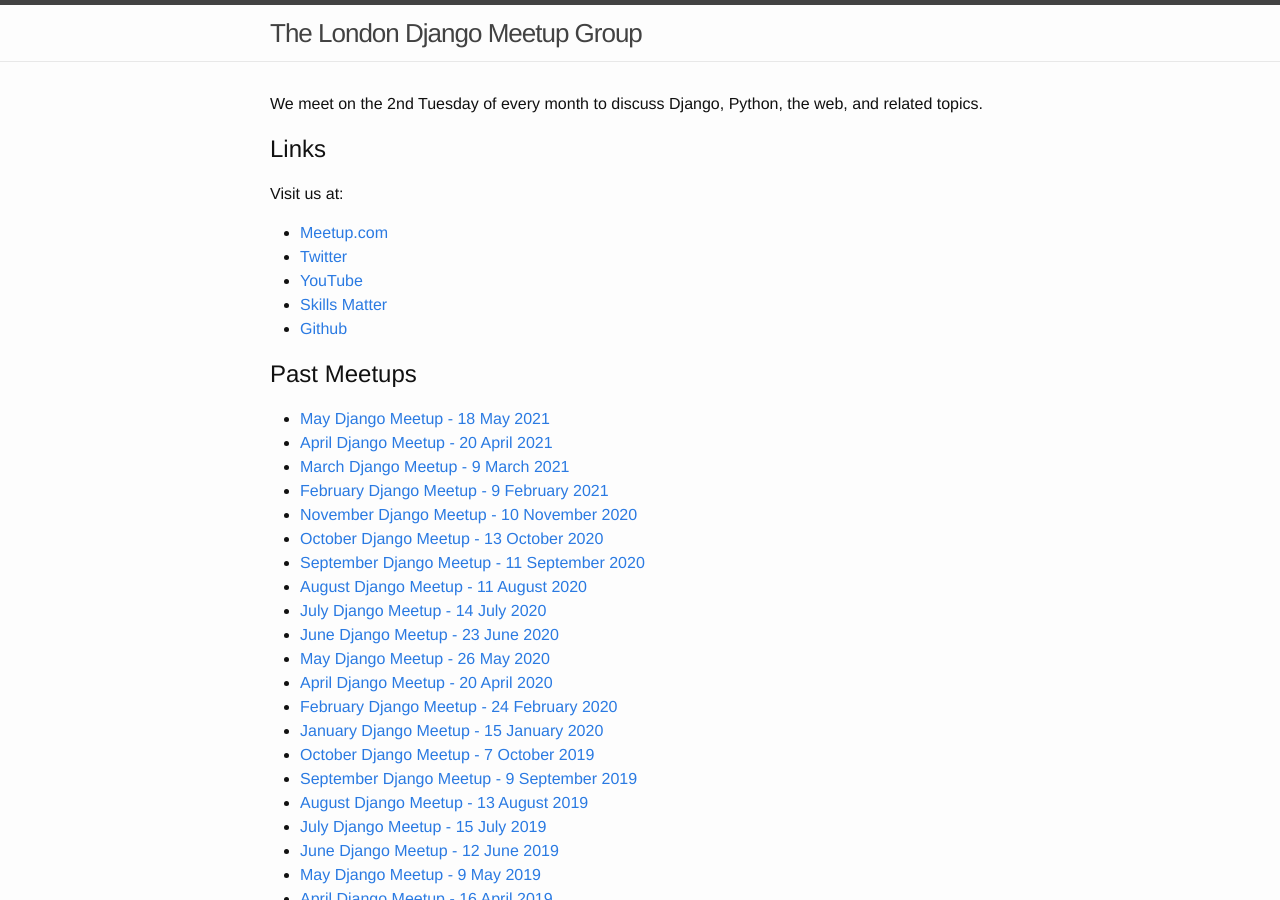
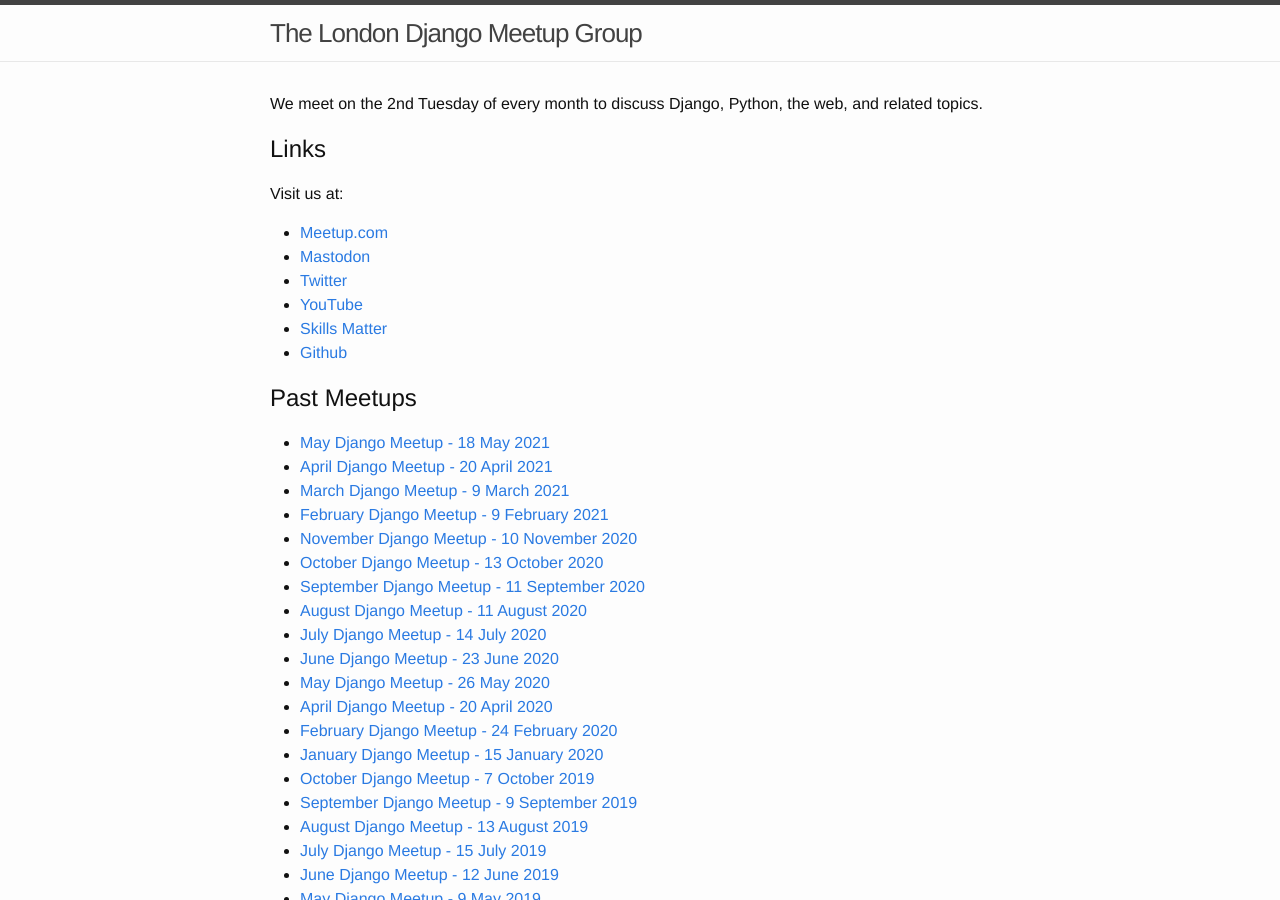
Before and after one commit to djangolondon/djangolondon.github.io, a Jekyll site: the page built from index.html, in a window 1280 px wide and 900 px high. Built offline with Jekyll 4.4.1, drawn with Linux system fonts in a browser that asks for light colours.

Commit message:
Add Mastodon link (#154)

```diff
--- a/index.html
+++ b/index.html
@@ -12,6 +12,7 @@
 
     <ul>
         <li><a href="http://www.meetup.com/djangolondon/">Meetup.com</a></li>
+        <li><a href="https://fosstodon.org/@djangolondon">Mastodon</a></li>
         <li><a href="https://twitter.com/djangolondon">Twitter</a></li>
         <li><a href="https://www.youtube.com/channel/UCNfEKvjjUemcg4wbb3cO5og">YouTube</a></li>
         <li><a href="https://skillsmatter.com/groups/10546-london-django-meetup-group">Skills Matter</a></li>
```
